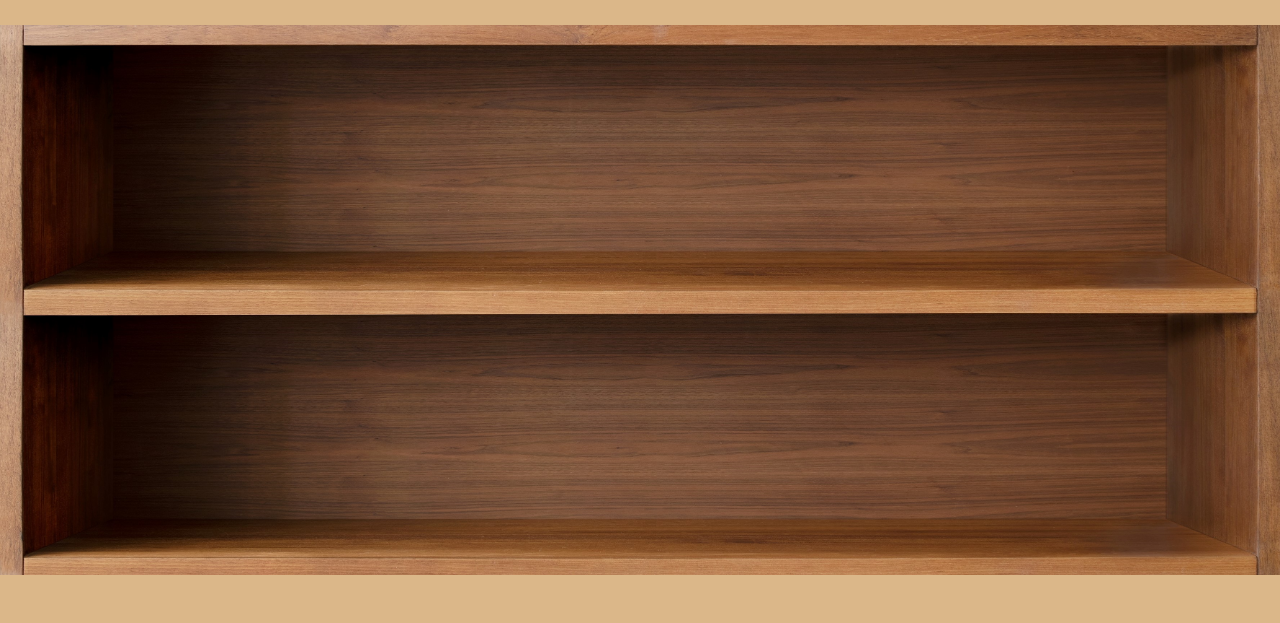
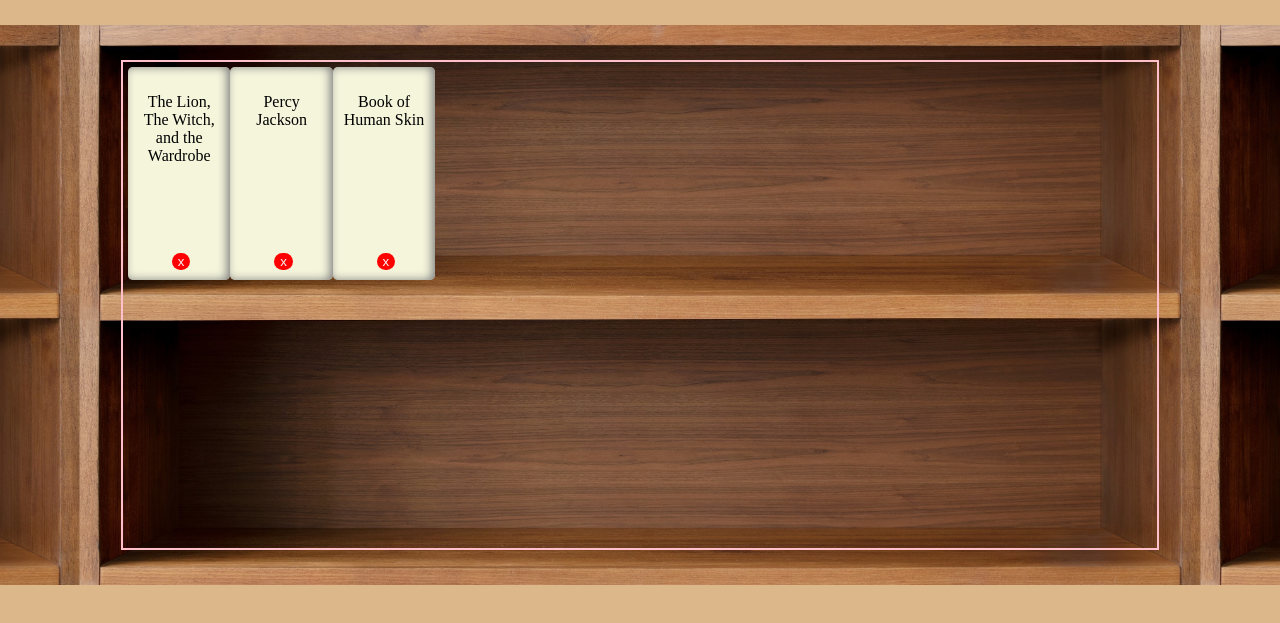
Before and after one commit to AlixiaDae/new-library, a website built with webpack: page dist/index.html in a window 1280 px wide. Shown: the part 103-726 px from the top of the page. Built offline with nearby package versions, Linux system fonts and the light colour scheme.

Commit message:
Add shelf for books
Shelf can now be populated by bookCards and removed with a button.

```diff
--- /dev/null
+++ b/src/book.js
@@ -0,0 +1,7 @@
+export class Book {
+    constructor(title, author, isRead) {
+        this.title = title
+        this.author = author
+        this.isRead = isRead
+    }
+}
--- /dev/null
+++ b/src/libraryModule.js
@@ -0,0 +1,24 @@
+import { Book } from "./book"
+
+export class Library {
+    constructor() {
+        this.shelf = []
+    }
+
+    showBooks() {
+        console.log(this.shelf.map(book => book.title))
+    }
+
+    addBook(newBook) {
+        if(!this.shelf.includes(newBook.title)) {
+            this.shelf.push(newBook)
+        }
+    }
+
+    removeBook(bookId) {
+        let bookToBeRemoved = this.shelf.find(book => book.title == bookId)
+        let bookIndex = this.shelf.indexOf(bookToBeRemoved)
+        return this.shelf.splice(bookIndex, 1)
+    }
+
+}
--- a/src/mainpage.js
+++ b/src/mainpage.js
@@ -1,6 +1,7 @@
 import './style.css'
 import bookIcon from './imgs/book.png'
-import bookShelf from './imgs/empty-shelf.jpg'
+import { Library } from './libraryModule'
+import { Book } from './book'
 
 const mainPage = (() => {
     //Nav bar
@@ -23,15 +24,55 @@
     subHeader.classList.add("sub-header")
     document.body.appendChild(subHeader)
 
-    const shelfImage = document.createElement("img")
-    shelfImage.src = bookShelf
-    subHeader.appendChild(shelfImage)
-
     //footer
     const footer = document.createElement("div")
     footer.classList.add("footer")
     document.body.appendChild(footer)
 
+    //Shelf and BookCards
+
+    let shelf = document.createElement("div")
+    shelf.classList.add("shelf")
+    subHeader.appendChild(shelf)
+
+    let library = new Library()
+    let bookOne = new Book("The Lion, The Witch, and the Wardrobe", "C.S. Lewis", true)
+    let bookTwo = new Book("Percy Jackson", "Rick Riordan", true)
+    let bookThree = new Book("Book of Human Skin", "Michelle Lovric", true)
+    library.addBook(bookOne)
+    library.addBook(bookTwo)
+    library.addBook(bookThree)
+
+    function showBooks() {
+        shelf.innerHTML
+        for(let book of library.shelf) {
+            createBookCard(shelf,book)
+        }
+    }
+
+    function createBookCard(container, book) {
+        const bookCard = document.createElement("div")
+        bookCard.classList.add("book-card")
+        container.appendChild(bookCard)
+
+        const bookTitle = document.createElement("p")
+        bookTitle.textContent = book.title
+        bookCard.appendChild(bookTitle)
+        let bookId = book.title
+
+        const removeBtn = document.createElement("button")
+        removeBtn.textContent = 'x'
+        removeBtn.id = 'remove-button'
+        bookCard.appendChild(removeBtn)
+
+        removeBtn.addEventListener("click", () => {
+            bookCard.remove()
+            library.removeBook(bookId)
+        })
+    }
+
+    showBooks()
+
 })()
 
 export default mainPage
--- a/src/style.css
+++ b/src/style.css
@@ -39,13 +39,45 @@
 }
 
 .sub-header {
-    flex: 2;
-    height: 550px;
+    height: 490px;
+    background-image: url('./imgs//empty-shelf.jpg');
+    background-size: contain;
+    background-position: center;
+    padding-top: 35px;
+    padding-bottom: 35px;
+    display: flex;
+    justify-content: center;
 }
 
-.sub-header > img {
-    height: 100%;
-    width: 100%;
+.shelf {
+    width: 80%;
+    border: 2px solid pink;
+    display: grid;
+    grid-template-rows: 1fr 1fr;
+    grid-template-columns: repeat(10, 1fr);
+    row-gap: 50px;
+    padding: 5px;
+}
+
+.book-card {
+    background-color: beige;
+    padding: 10px;
+    font-size: 1rem;
+    text-align: center;
+    border-radius: 5px;
+    box-shadow: -3px -0px 10px grey inset;
+    position: relative;
+    align-items: center;
+}
+
+#remove-button {
+    position: absolute;
+    bottom: 10px;
+    right: 40px;
+    background-color: red;
+    border-radius: 10px;
+    color: whitesmoke;
+    border: none;
 }
 
 .footer {
--- a/webpack.config.js
+++ b/webpack.config.js
@@ -1,6 +1,7 @@
 const path = require('path');
 
 module.exports = {
+  mode: 'development',
   entry: './src/index.js',
   output: {
     filename: 'main.js',
```
Also changed, not shown: dist/main.js.
